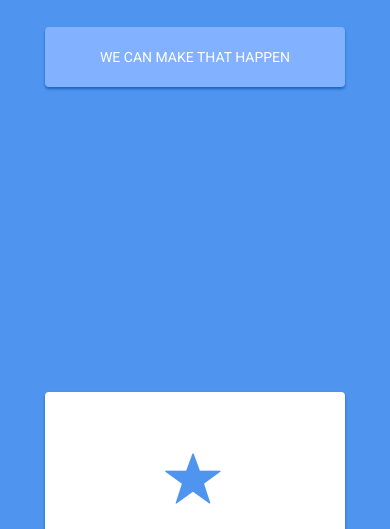
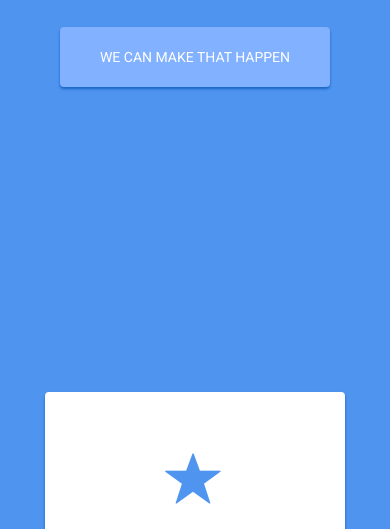
Before and after one commit to collinbender/star-registry, a plain HTML site: page index.html in a window 390 px wide. Shown: the part 299-828 px from the top of the page. Drawn offline with nearby package versions, Linux system fonts and the light colour scheme.

Commit message:
new commit

```diff
--- a/style.css
+++ b/style.css
@@ -99,7 +99,7 @@ h1 {
   background-color: #82b1ff;
   border: 0;
   padding: 20px;
-  width: 300px;
+  width: 30%;
   transition: all 0.5s;
   box-shadow: 0px 2px 3px #1565c0;
 }
@@ -200,7 +200,22 @@ h1 {
     background-color: #4f95f0;
   }
 }
+@media (max-width: 940px) {
+  .button-two {
+    width: 50%;
+  }
+}
+@media (max-width: 400px) {
+  .button-two {
+    width: 90%;
+  }
+}
 
+@media (max-width: 365px) {
+  .button-two {
+    width: 100%;
+  }
+}
 .btn:focus,.btn:active, .button-two {
    outline: none !important;
    color: white;
```
